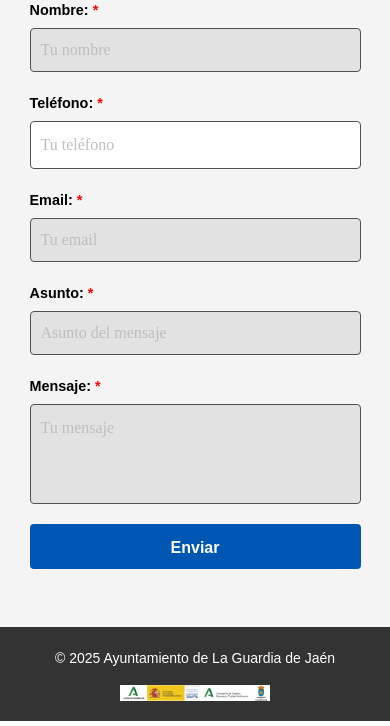
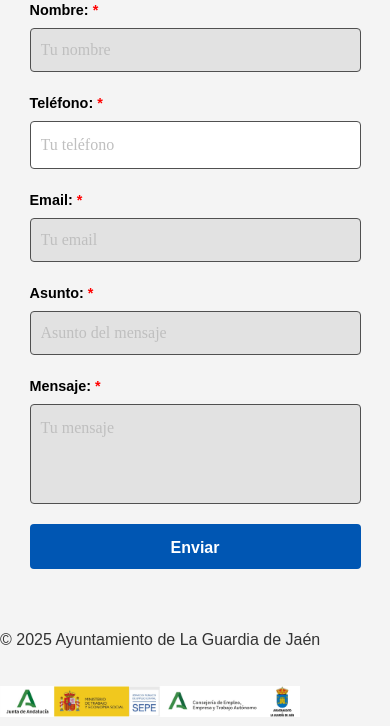
Before and after one commit to ruben2125/Proyecto-Monumento, a PHP site: page /index.html in a window 390 px wide. Shown: the part 3141-3867 px from the top of the page. Run offline with PHP 8.4, Linux system fonts and the light colour scheme; some web fonts are replaced.

Commit message:
cambio footer

```diff
--- a/css/styles_index.css
+++ b/css/styles_index.css
@@ -177,58 +177,3 @@
 		body.is-loading #banner:before {
 			opacity: 1;
 		}
-
-    /* Footer styles */
-#footer {
-  background-color: #333;
-  color: #fff;
-  padding: 20px 0;
-  text-align: center;
-  width: 100%;
-}
-
-#footer > div {
-  display: flex;
-  flex-direction: column;
-  align-items: center;
-  justify-content: center;
-  max-width: 1200px;
-  margin: 0 auto;
-  padding: 0 20px;
-}
-
-#footer p {
-  margin-bottom: 15px;
-}
-
-.logos {
-  display: flex;
-  justify-content: center;
-  align-items: center;
-}
-
-.logo {
-  max-width: 100%;
-  height: auto;
-}
-
-/* Responsive adjustments */
-@media screen and (max-width: 768px) {
-  #footer > div {
-      padding: 0 10px;
-  }
-
-  .logo {
-      width: 200px;
-  }
-}
-
-@media screen and (max-width: 480px) {
-  #footer p {
-      font-size: 14px;
-  }
-
-  .logo {
-      width: 150px;
-  }
-}
```
